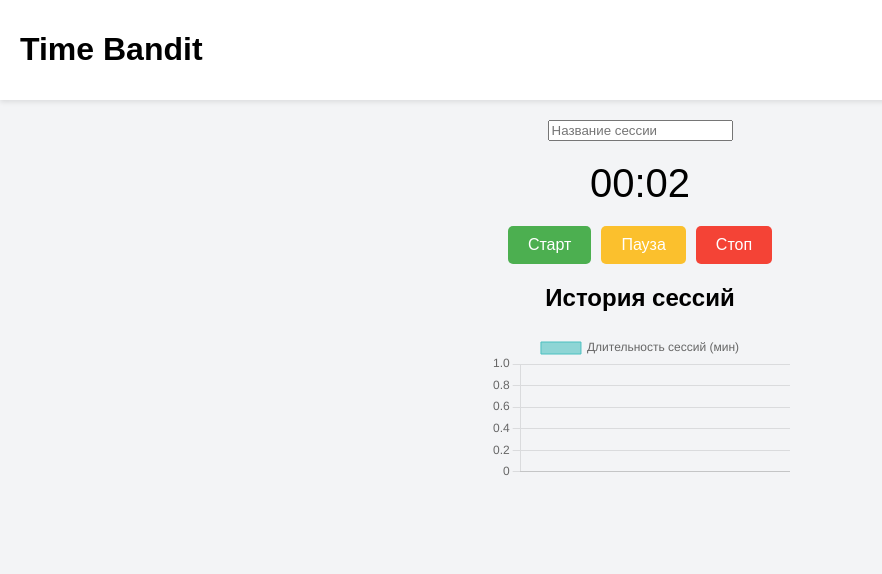
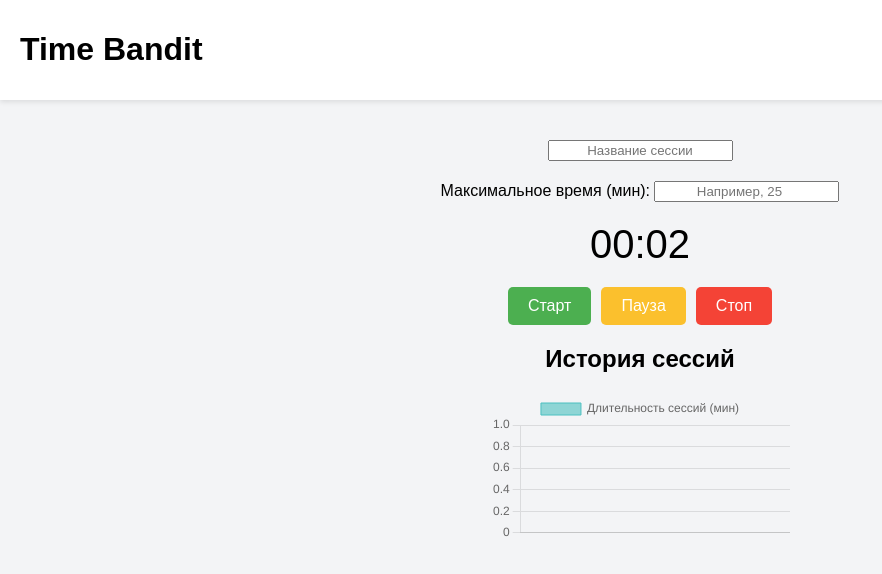
Before and after one commit to Varn22/timebandit, a plain HTML site: page index.html in a window 1280 px wide. Both pictures are taken after a click on the button "Старт". Shown: the whole page, without its empty margins (0-882 px from the left). Drawn offline with nearby package versions, Linux system fonts and the light colour scheme.

Commit message:
Update index.html

```diff
--- a/index.html
+++ b/index.html
@@ -61,7 +61,14 @@
   </header>
 
   <main class="main">
-    <input type="text" id="session-name" placeholder="Название сессии">
+    <input type="text" id="session-name" placeholder="Название сессии" style="margin: 20px 10px; text-align: center;">
+
+    <!-- Поле для ограничения времени -->
+    <div>
+      <label for="max-time">Максимальное время (мин):</label>
+      <input type="number" id="max-time" placeholder="Например, 25" style="text-align: center;">
+    </div>
+
     <div class="timer">00:00</div>
     <div class="buttons">
       <button onclick="startTimer()">Старт</button>
@@ -69,7 +76,6 @@
       <button class="stop" onclick="stopTimer()">Стоп</button>
     </div>
 
-    <!-- Блок для графика -->
     <h2>История сессий</h2>
     <canvas id="sessionChart"></canvas>
   </main>
@@ -77,6 +83,7 @@
   <script>
     let timerInterval;
     let time = 0;
+    let maxTime = null; // Максимальное время в секундах
 
     function loadSavedData() {
       const savedTime = localStorage.getItem('time');
@@ -103,11 +110,22 @@
     }
 
     function startTimer() {
+      // Устанавливаем максимальное время
+      const maxTimeInput = document.getElementById('max-time').value;
+      maxTime = maxTimeInput ? parseInt(maxTimeInput, 10) * 60 : null;
+
       if (timerInterval) return;
+
       timerInterval = setInterval(() => {
         time++;
         updateTimer();
         saveData();
+
+        // Проверка на достижение максимального времени
+        if (maxTime && time >= maxTime) {
+          alert("Время сессии истекло!");
+          stopTimer();
+        }
       }, 1000);
     }
 
```
